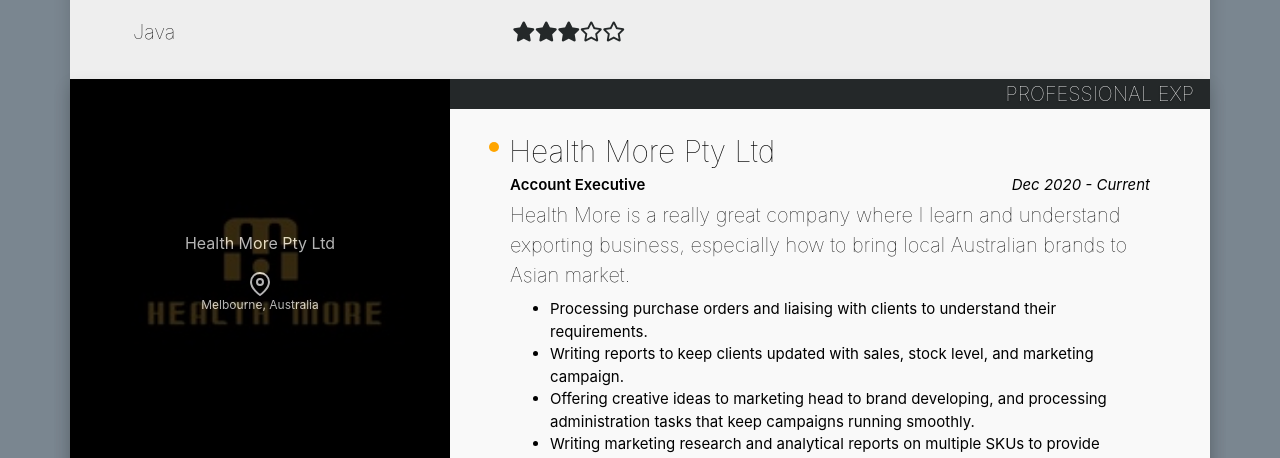
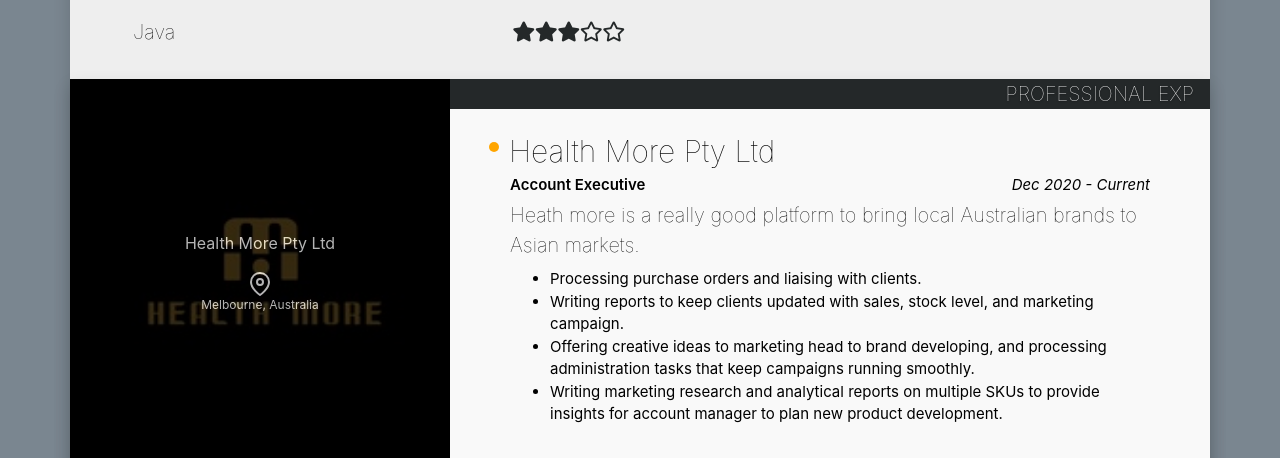
Before and after one commit to EricLinjun/myblog, a Django app: page / in a window 1280 px wide. Shown: the part 1929-2387 px from the top of the page. Run offline with Django 3.2, Linux system fonts and the light colour scheme; some libraries are stand-ins or nearby versions.

Commit message:
fix a pic

```diff
--- a/templates/home.html
+++ b/templates/home.html
@@ -371,9 +371,9 @@
                             <div class="content-title text-left col-6" style="font-size: 15px;font-weight: 600">Account Executive</div>
                             <div class="content-title-time text-right col-6 ">Dec 2020 - Current </div>
                         </div>
-                    <div class="exp-text mt-1">Health More is a really great company where I learn and understand  exporting business, especially how to bring local Australian brands to Asian market.</div>
+                        <div class="exp-text mt-1">Heath more is a really good platform to bring local Australian brands to Asian markets.</div>
                         <ul class="mt-2 mb-4">
-                        <li>Processing purchase orders and liaising with clients to understand their requirements. </li>
+                            <li>Processing purchase orders and liaising with clients. </li>
                             <li>Writing reports to keep clients updated with sales, stock level, and marketing campaign.</li>
                             <li>Offering creative ideas to marketing head to brand developing, and processing administration tasks that keep campaigns running smoothly.</li>
                             <li>Writing marketing research and analytical reports on multiple SKUs to provide insights for account manager to plan new product development.</li>
```
Lines whose indentation alone changed are shown as unchanged.
